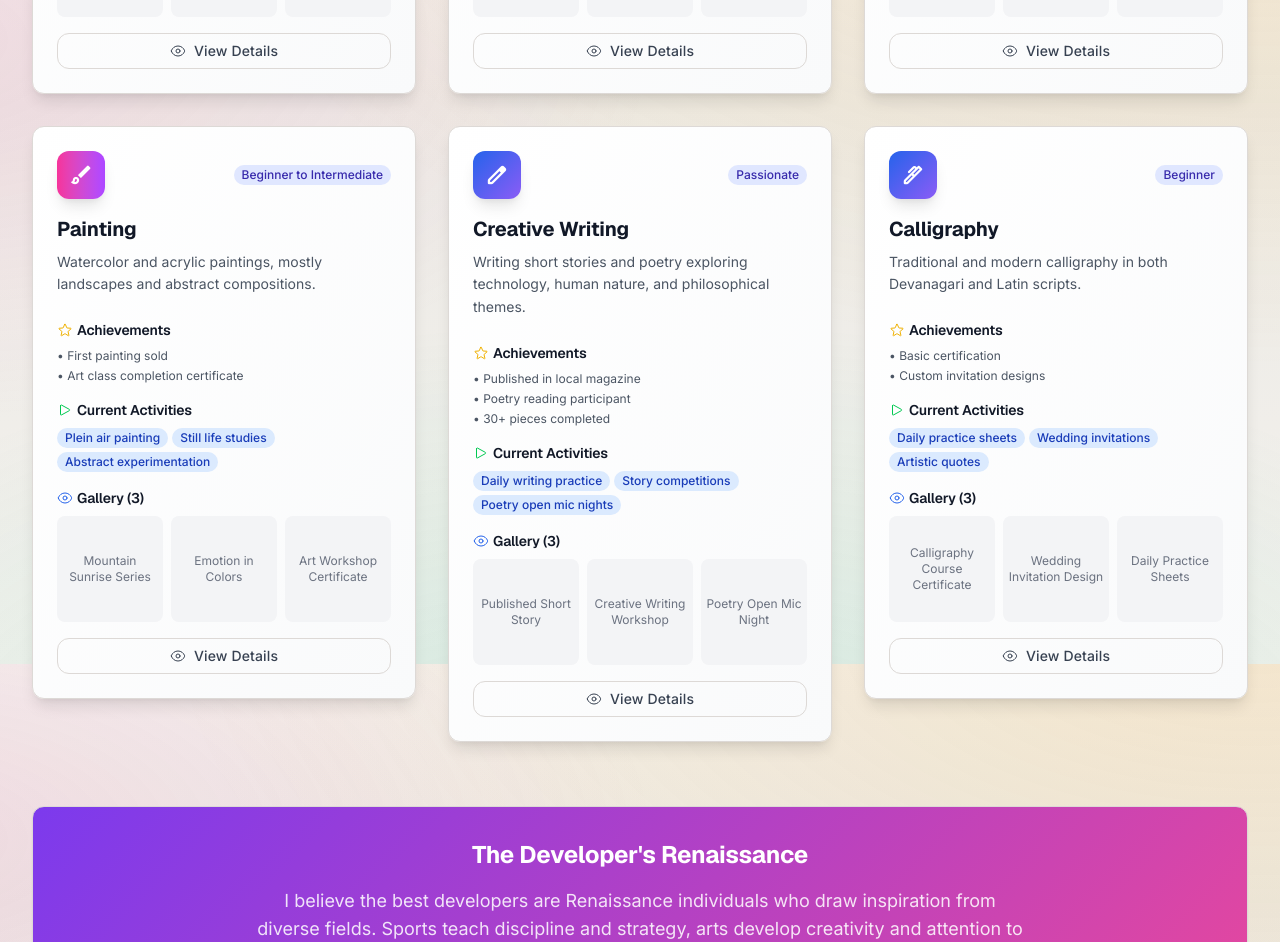
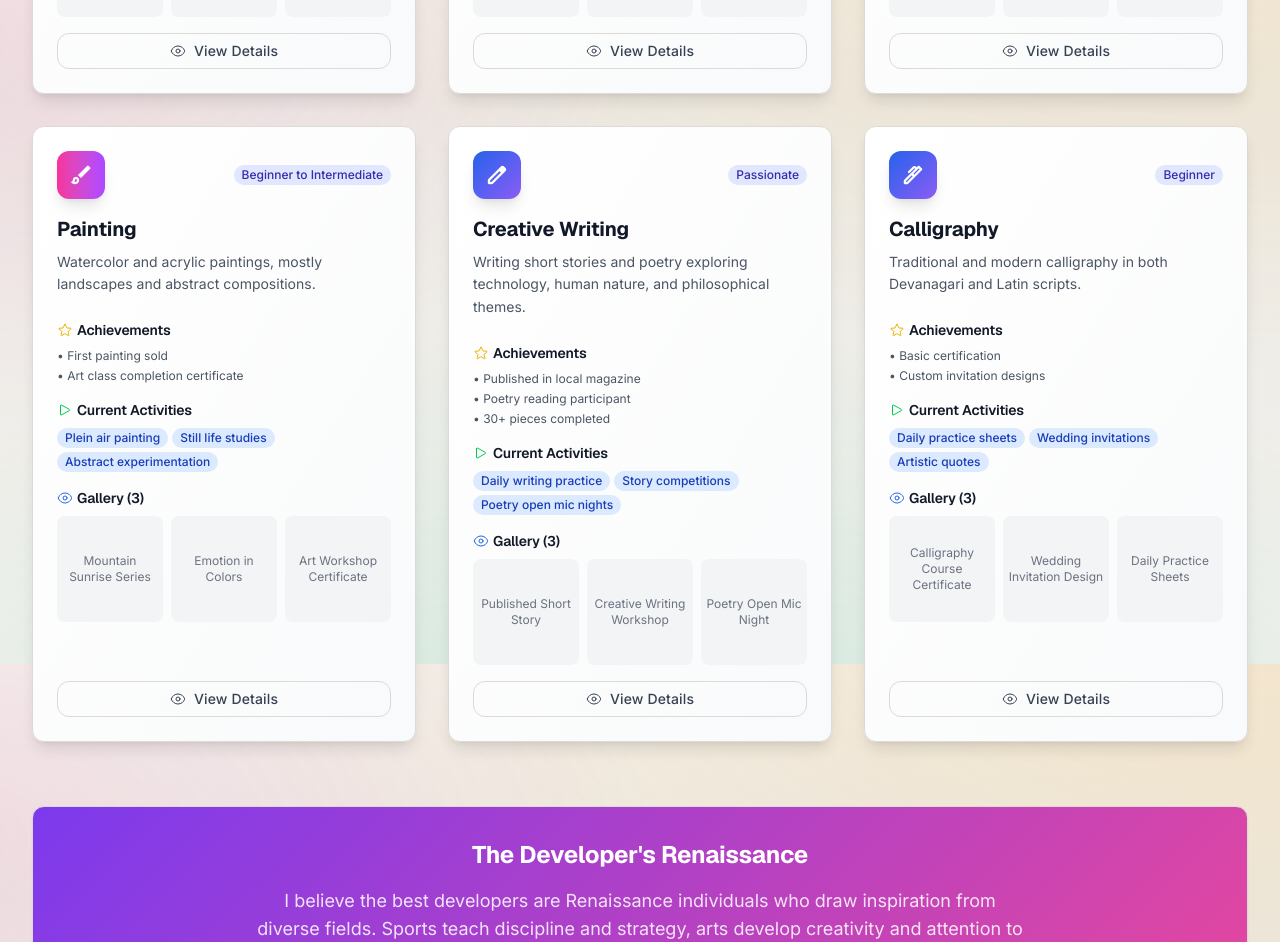
Before and after one commit to Anupam0401/anupam-portfolio, a Next.js app: page /interests in a window 1280 px wide. Shown: the part 1000-1942 px from the top of the page. Built offline with nearby package versions, Linux system fonts and the light colour scheme.

Commit message:
fix: update interest card layout to maintain consistent height and spacing

```diff
--- a/src/app/interests/page.tsx
+++ b/src/app/interests/page.tsx
@@ -206,9 +206,9 @@ const InterestsPage = () => {
       variants={itemVariants}
       whileHover={{ y: -5 }}
       transition={{ type: "spring" as const, stiffness: 300, damping: 30 }}
-      className="self-start"
+      className="h-full"
     >
-      <Card className="shadow-lg hover:shadow-xl transition-all duration-300 bg-gradient-to-br from-white to-gray-50">
+      <Card className="h-full flex flex-col shadow-lg hover:shadow-xl transition-all duration-300 bg-gradient-to-br from-white to-gray-50">
         <CardHeader className="relative">
           <div className="flex items-center justify-between mb-4">
             {(() => {
@@ -232,7 +232,8 @@ const InterestsPage = () => {
           </p>
         </CardHeader>
 
-        <CardContent className="p-6 pt-0">
+        <CardContent className="flex-1 flex flex-col p-6 pt-0">
+          <div className="flex-1">
             {/* Achievements */}
             <div className="mb-4">
               <h4 className="text-sm font-semibold text-gray-900 dark:text-white mb-2 flex items-center">
@@ -277,6 +278,7 @@ const InterestsPage = () => {
                     </span>
                   </div>
                 ))}
+              </div>
             </div>
           </div>
 
@@ -351,7 +353,7 @@ const InterestsPage = () => {
             animate="visible"
             className="mb-16"
           >
-            <div className="grid grid-cols-1 md:grid-cols-2 lg:grid-cols-3 gap-8 items-start">
+            <div className="grid grid-cols-1 md:grid-cols-2 lg:grid-cols-3 gap-8 items-stretch">
               {getFilteredInterests().map((interest, index) => {
                 const category = selectedCategory === 'all'
                   ? (interests.sports.includes(interest) ? 'sports'
```
Lines whose indentation alone changed are shown as unchanged.
